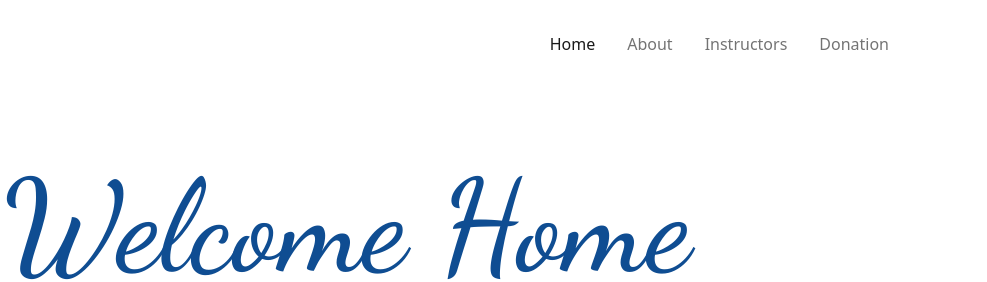
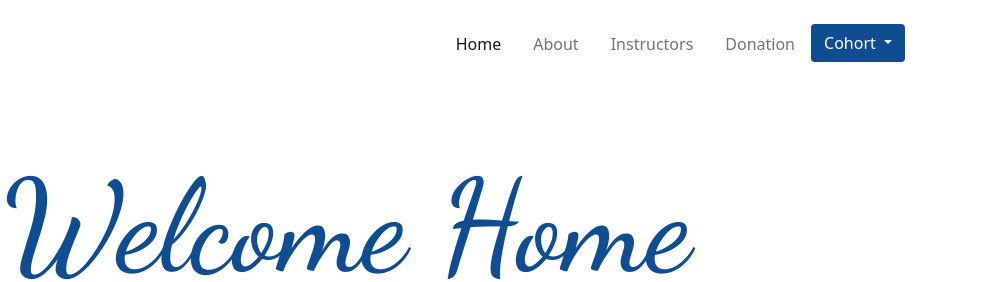
Before and after one commit to BrianTruong23/vietalk_project_website, a plain HTML site: page index.html in a window 1280 px wide. Shown: the top 282 px of the page, 293-1280 px from the left. Drawn offline with nearby package versions, Linux system fonts and the light colour scheme.

Commit message:
Add cohort dropdown menu

```diff
--- a/css/style.css
+++ b/css/style.css
@@ -36,7 +36,10 @@ margin-top:10%;
 }
 
 
-
+.btn-dropdown {
+background-color:#0f4d92 !important;
+color: white  !important;
+}
 
 .btn-register{
 margin-top:10px;
--- a/index.html
+++ b/index.html
@@ -51,6 +51,16 @@
               </li>
               <li class="nav-item">
                 <a class="nav-link  px-3" aria-current="page" href="#donation">Donation</a>
+              </li>
+
+              <li class="nav-item">
+              <div class="dropdown">
+                  <button class="btn btn-dropdown dropdown-toggle" type="button" data-toggle="dropdown">Cohort
+                  <span class="caret"></span></button>
+                  <ul class="dropdown-menu">
+                    <li><a href="https://occipital-bard-4d8.notion.site/Summer-2022-Fellowship-VieTalk-889e887a555145d3af743a504a91ddb1">Summer 2022</a></li>
+                  </ul>
+              </div>
               </li>
 
             </ul>
@@ -280,10 +290,6 @@
     </section>
 
 
-
-
-     <div>
-
       <footer class="text-center text-lg-start" style="background-color: #003262;">
         <div class="container d-flex justify-content-center py-5">
 
```
